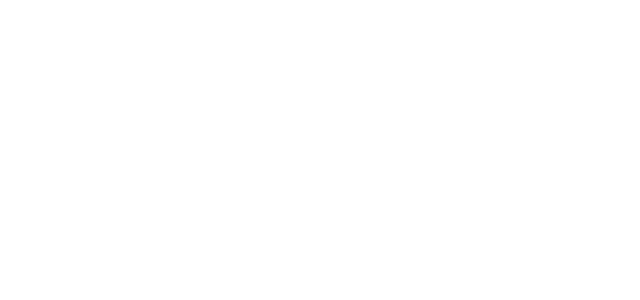
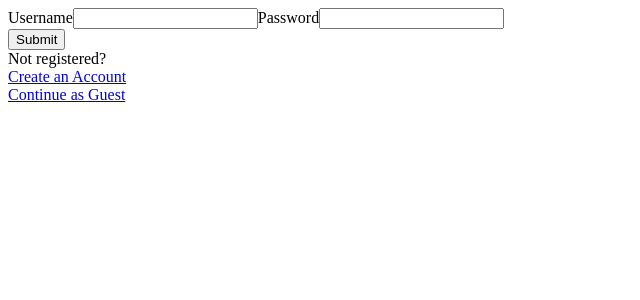
Before and after one commit to Quiz-Whiz/Quiz-Whiz-App, a React app: page / in a window 1280 px wide. Shown: the top 300 px of the page, without its empty margins (0-640 px from the left). Built offline with nearby package versions, Linux system fonts and the light colour scheme.

Commit message:
Create Login Page Update Webpack config
Co-authored-by: Derek <DerekQuoc@gmail.com>

```diff
--- a/client/App.tsx
+++ b/client/App.tsx
@@ -2,6 +2,7 @@ import React, {useContext ,useEffect} from 'react';
 import { Route, Switch, BrowserRouter as Router } from 'react-router-dom';
 import { render } from 'react-dom';
 // import Login
+import Login from './components/Login';
 // import SignUp
 // import MainPage
 // import CreateGame
@@ -10,11 +11,10 @@ import { render } from 'react-dom';
 // import Game
 // import Results
 
-const App: React.FC = React.memo (() => {
-return (
+const App: React.FC = React.memo(() => (
   <Switch>
     <Route path="/">
-
+      <Login />
     </Route>
     <Route path="/signUp">
     </Route>
@@ -29,8 +29,6 @@ return (
     <Route path="/results">
     </Route>
   </Switch>
-  )
-});
-
+));
 
 export default App;
--- a/client/components/Login.tsx
+++ b/client/components/Login.tsx
@@ -0,0 +1,50 @@
+import React, { useState, useContext } from "react";
+import { useForm } from "react-hook-form";
+import { Link } from "react-router-dom";
+//import context
+import axios from "axios";
+
+type UserInput = {
+  user_name: string,
+  user_password: string,
+};
+
+const Login: React.FC = React.memo(() => {
+  const { register, handleSubmit } = useForm();
+
+  const onSubmit = (values : UserInput) => {
+    console.log(values);
+    const body = {
+      username: values.user_name,
+      password: values.user_password,
+    };
+    axios
+      .post("/login", body)
+      .then((res : any) => console.log(res));
+  };
+  return (
+    <div className="loginPage">
+
+      <div className="loginForm">
+        <form onSubmit={handleSubmit(onSubmit)}>
+          <label>Username</label>
+          <input name="user_name" ref={register} />
+
+          <label>Password</label>
+          <input name="user_password" type="password" ref={register} />
+
+          <div className="submitBtn">
+            <input className = "generic_button" type="submit"></input>
+          </div>
+        </form>
+        Not registered?
+        <br/>
+        <Link className = "signup_link" to="/signUp">Create an Account</Link>
+        <br/>
+        <Link className = "signup_link" to="/homepage"> Continue as Guest </Link>
+      </div>
+    </div>
+  );
+});
+
+export default Login;
--- a/tsconfig.json
+++ b/tsconfig.json
@@ -5,6 +5,8 @@
     "module": "commonjs",
     "strict": true,
     "esModuleInterop": true,
+    "outDir": "./build",
+    "sourceMap": true,
     "skipLibCheck": true,
     "forceConsistentCasingInFileNames": true,
     "jsx": "react",
--- a/webpack.config.js
+++ b/webpack.config.js
@@ -2,7 +2,7 @@ const path = require('path');
 const HtmlWebpackPlugin = require('html-webpack-plugin');
 
 module.exports = {
-  entry: './client/index.js',
+  entry: './client/index.tsx',
   output: {
     path: path.resolve(__dirname, 'dist'),
     filename: 'index_bundle.js',
@@ -17,15 +17,9 @@ module.exports = {
   module: {
     rules: [
       {
-        test: /\.jsx?/,
-        exclude: /(node_modules)/,
-        use: {
-          loader: 'babel-loader',
-          options: {
-            presets: ['@babel/preset-env', '@babel/preset-react'],
-            plugins: ['@babel/plugin-transform-runtime'],
-          },
-        },
+        test: /\.tsx?/,
+        use: 'ts-loader',
+        exclude: /(node_modules)/
       },
       {
         test: /\.s?css/,
@@ -48,10 +42,10 @@ module.exports = {
   mode: 'development',
   plugins: [
     new HtmlWebpackPlugin({
-      template: 'src/index.html',
+      template: 'client/index.html',
     }),
   ],
   resolve: {
-    extensions: ['.js', '.jsx'],
+    extensions: ['.tsx', '.ts', '.js', '.jsx'],
   },
 };
```
Also changed, not shown: package.json (+7 -1 lines), 19 other files (tests, documents, lock files or other folders). Lines whose indentation alone changed are shown as unchanged.
